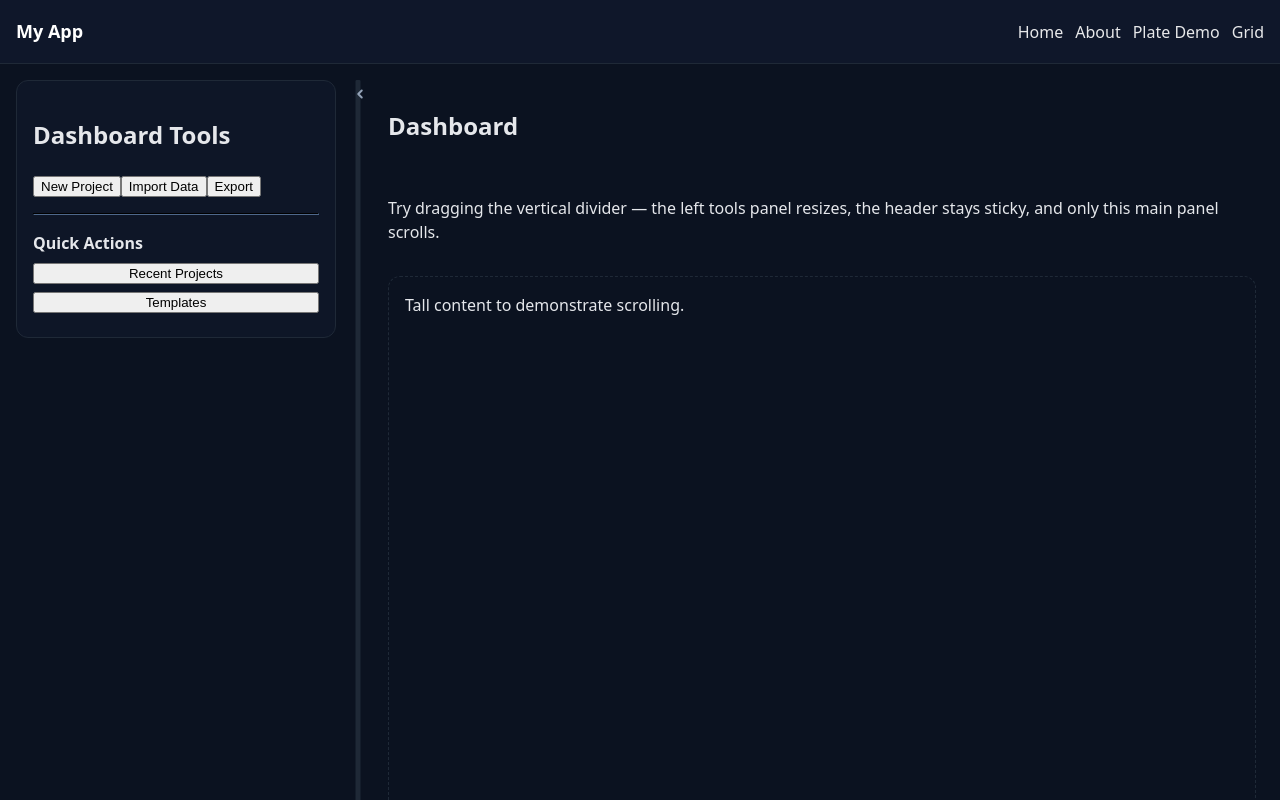
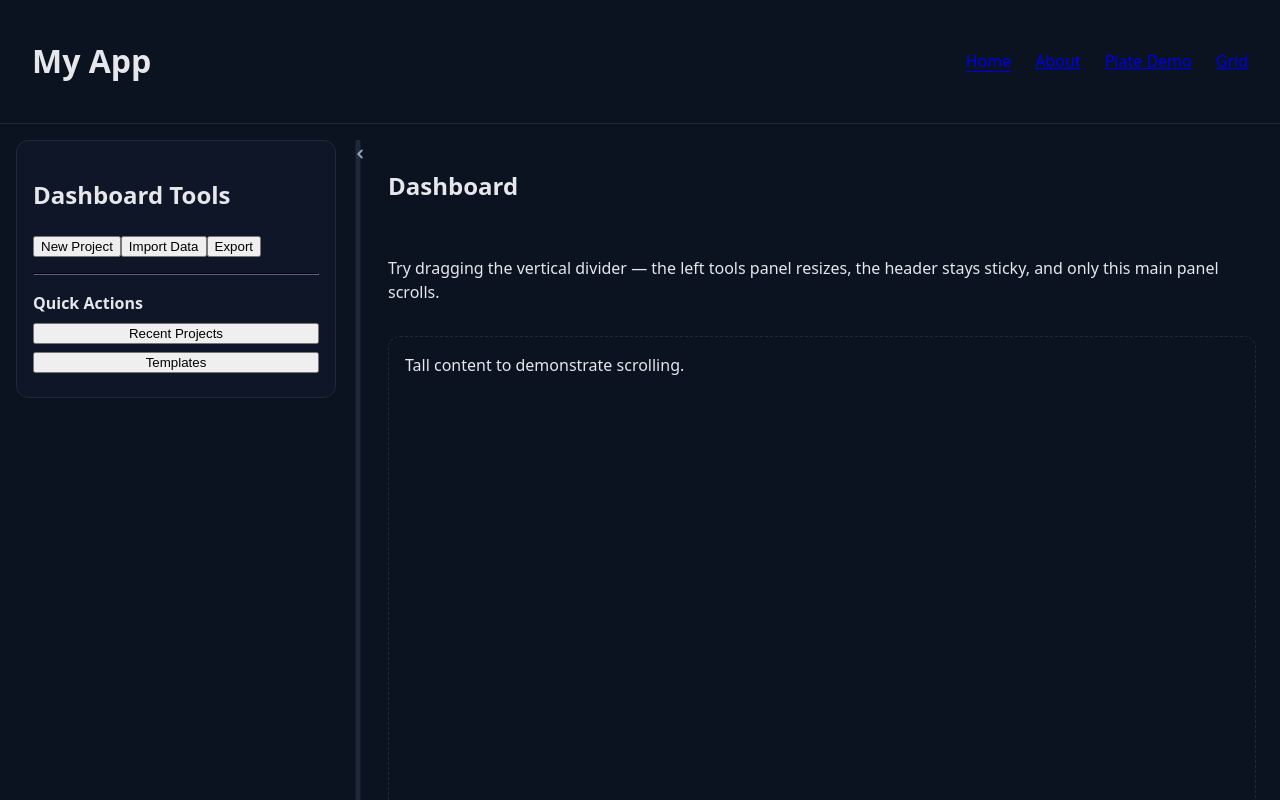
Before and after one commit to duncanscott/plate-demo, a Next.js app: page / in a window 1280 px wide. Shown: the top 800 px of the page. Built offline with nearby package versions, Linux system fonts and the light colour scheme.

Commit message:
separate header as component

```diff
--- a/src/app/layout.tsx
+++ b/src/app/layout.tsx
@@ -1,8 +1,8 @@
 import "./globals.css";
 import type { Metadata } from "next";
-import Link from "next/link";
 import { ToolsProvider } from "@/components/layout/ToolsContext";
 import LayoutWithTools from "@/components/layout/LayoutWithTools";
+import Header from "@/components/layout/Header";
 
 export const metadata: Metadata = {
   title: "App with Tool Sidebar",
@@ -19,16 +19,7 @@ export default function RootLayout({
       <body>
         <ToolsProvider>
           <div className="shell">
-            <header className="header">
-              <h1>My App</h1>
-              <nav className="nav">
-                <Link href="/">Home</Link>
-                <Link href="/about">About</Link>
-                <Link href="/plate">Plate Demo</Link>
-                <Link href="/grid">Grid</Link>
-              </nav>
-            </header>
-
+            <Header />
             <LayoutWithTools>
               {children}
             </LayoutWithTools>
--- /dev/null
+++ b/src/components/layout/Header.module.css
@@ -0,0 +1,19 @@
+.header {
+    display: flex;
+    justify-content: space-between;
+    align-items: center;
+    padding: 1rem 2rem;
+    border-bottom: 1px solid var(--border);
+    background-color: var(--background-start-rgb);
+}
+
+.nav {
+    display: flex;
+    gap: 1.5rem;
+    align-items: center;
+}
+
+.nav a.active {
+    text-decoration: underline;
+    text-underline-offset: 4px;
+}
--- /dev/null
+++ b/src/components/layout/Header.tsx
@@ -0,0 +1,36 @@
+'use client';
+
+import Link from 'next/link';
+import { usePathname } from 'next/navigation';
+import styles from './Header.module.css';
+
+const navLinks = [
+    { href: '/', label: 'Home' },
+    { href: '/about', label: 'About' },
+    { href: '/plate', label: 'Plate Demo' },
+    { href: '/grid', label: 'Grid' },
+];
+
+export default function Header() {
+    const pathname = usePathname();
+
+    return (
+        <header className={styles.header}>
+            <h1>My App</h1>
+            <nav className={styles.nav}>
+                {navLinks.map(({ href, label }) => {
+                    const isActive = pathname === href;
+                    return (
+                        <Link
+                            key={href}
+                            href={href}
+                            className={isActive ? styles.active : ''}
+                        >
+                            {label}
+                        </Link>
+                    );
+                })}
+            </nav>
+        </header>
+    );
+}
```
